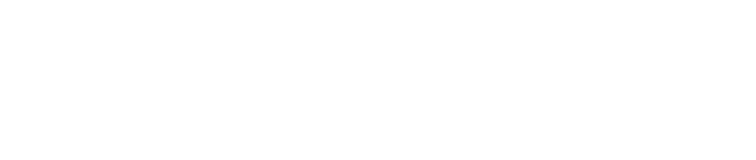
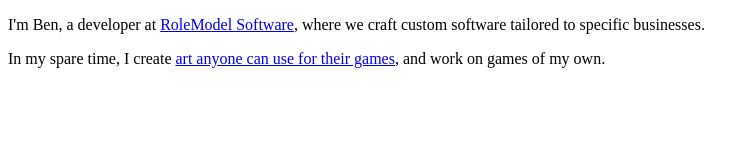
Before and after one commit to BenCreating/bencreating_site, a plain HTML site: page index.html in a window 1280 px wide. Shown: the whole page, without its empty margins (0-756 px from the left). Drawn offline with Linux system fonts and the light colour scheme.

Commit message:
add basic content

```diff
--- a/index.html
+++ b/index.html
@@ -6,6 +6,8 @@
   </head>
 
   <body>
+    <p>I'm Ben, a developer at <a href="https://rolemodelsoftware.com">RoleModel Software</a>, where we craft custom software tailored to specific businesses.</p>
 
+    <p>In my spare time, I create <a href="https://opengameart.org/users/bencreating">art anyone can use for their games</a>, and work on games of my own.</p>
   </body>
 </html>
```
